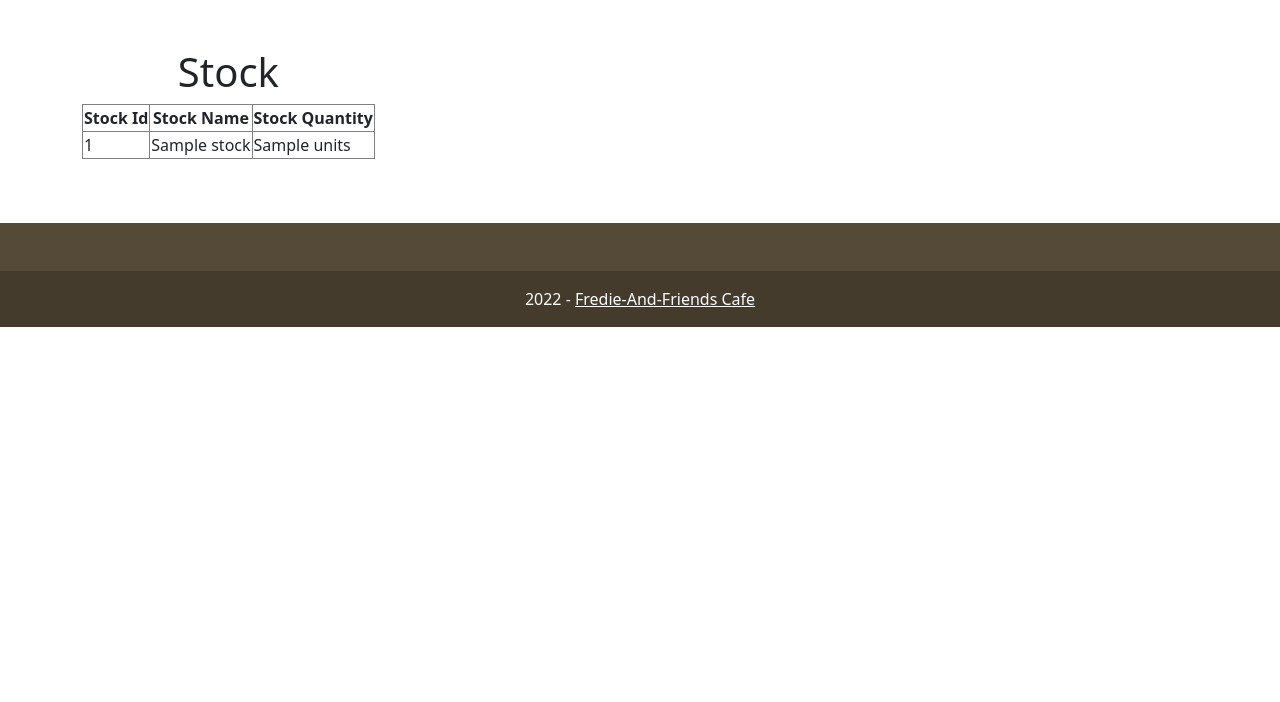
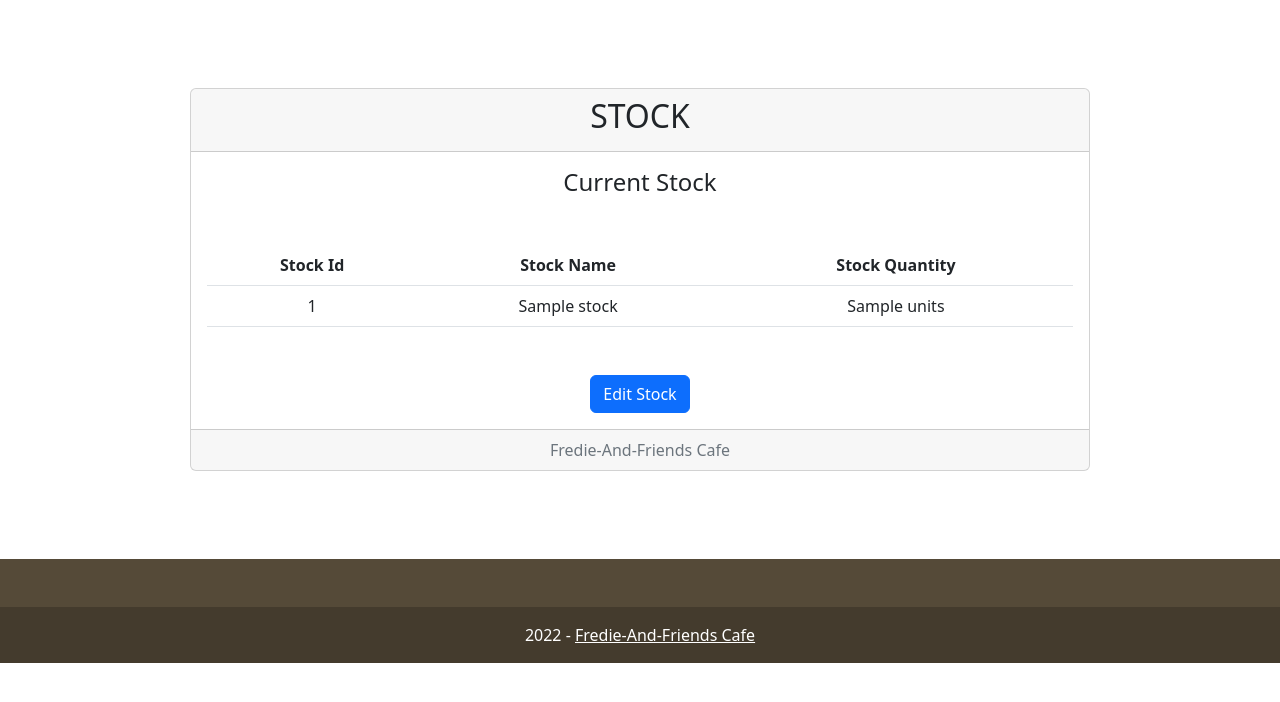
Before and after one commit to BlackTea13/Fredie-And-Friends-Coffee, a Flask app: template templates/Stock/stock.html in a window 1280 px wide. Shown: the part 56-758 px from the top of the page. Run offline with Flask 2, Linux system fonts and the light colour scheme; the template is opened without the code that fills it: most values are stand-ins (such as "Sample title", 1, 10 or a date in 2020); parts of the project's set-up code (start-up, migrations or seed data) failed here and were passed over; some libraries are stand-ins or nearby versions.

Commit message:
Updated stock.html to be displayed as a card, updated menu.html for code cleanliness

```diff
--- a/templates/Stock/stock.html
+++ b/templates/Stock/stock.html
@@ -1,11 +1,12 @@
 {% extends 'base.html' %} {% block content %}
-    <section>
-        <div class="container py-5 h-50">
-            <div class="row h-100">
-                <div class="col-auto">
-                    <div class="table border-box-sizing">
-                        <h1 class="text-center">Stock</h1>
-                        <table class="table-bordered table-striped center">
+    <div class="row my-5 ">
+        <div class="card text-center"
+             style="width: 900px; margin: 40px; margin-left: auto; margin-right: auto; padding: 0px;">
+            <div class="card-header">
+                <h2>STOCK</h2>
+            </div>
+            <div class="card-body">
+                <table class="table my-5">
                     <thead class="thead-dark">
                     <tr class="text-center">
                         <th scope="col">Stock Id</th>
@@ -13,6 +14,7 @@
                         <th scope="col">Stock Quantity</th>
                     </tr>
                     </thead>
+                    <h4 class="card-title">Current Stock</h4>
                     {% for st in stock %}
                         <tbody>
                         <tr>
@@ -23,10 +25,13 @@
                         </tbody>
                     {% endfor %}
                 </table>
+                <a href="#" class="btn btn-primary">Edit Stock</a>
+            </div>
+
+            <div class="card-footer text-muted">
+                Fredie-And-Friends Cafe
             </div>
         </div>
     </div>
-        </div>
-    </section>
-    </body>
+
 {% endblock %}
```
Also changed, not shown: templates/menu.html (+1 -7 lines). Lines whose indentation alone changed are shown as unchanged.
